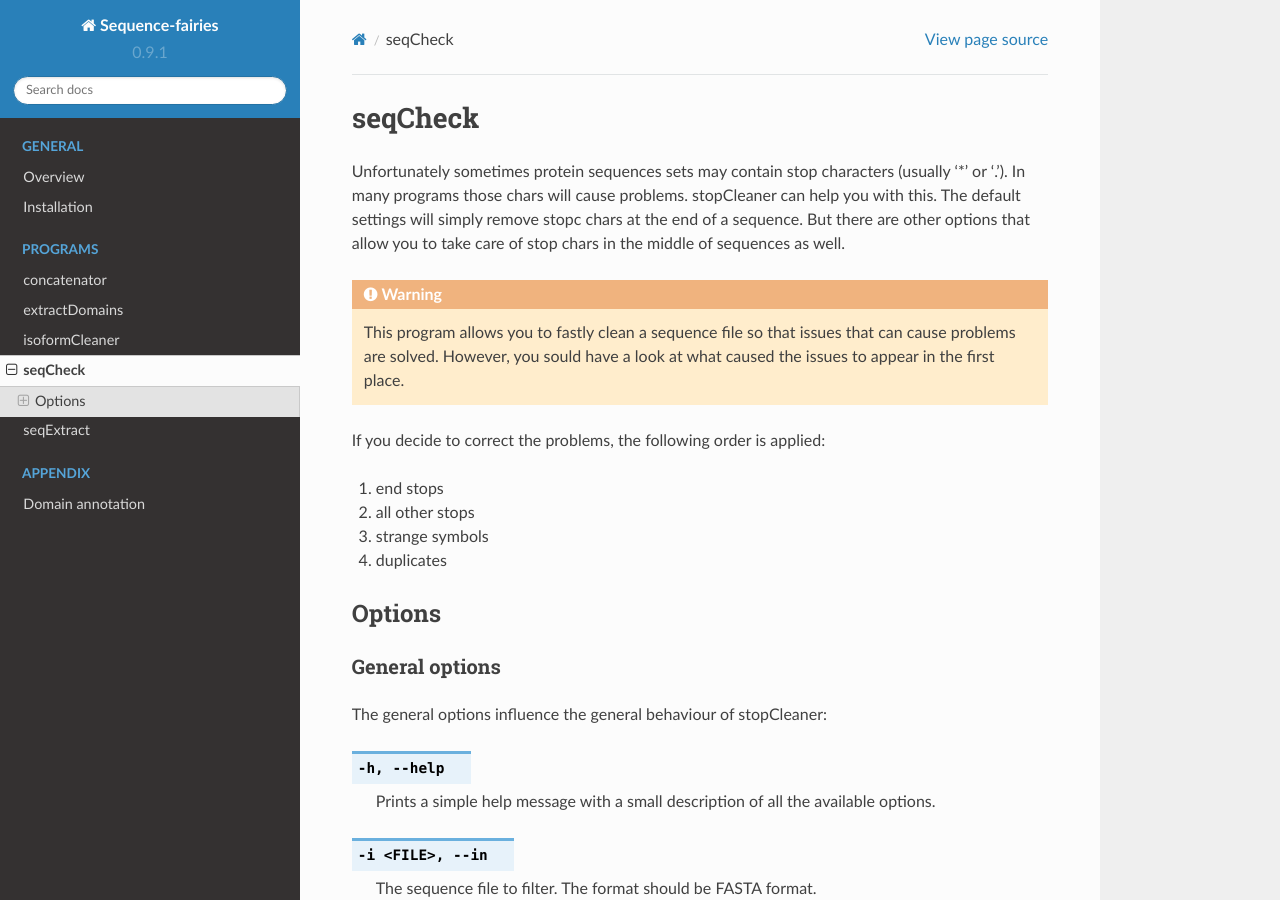
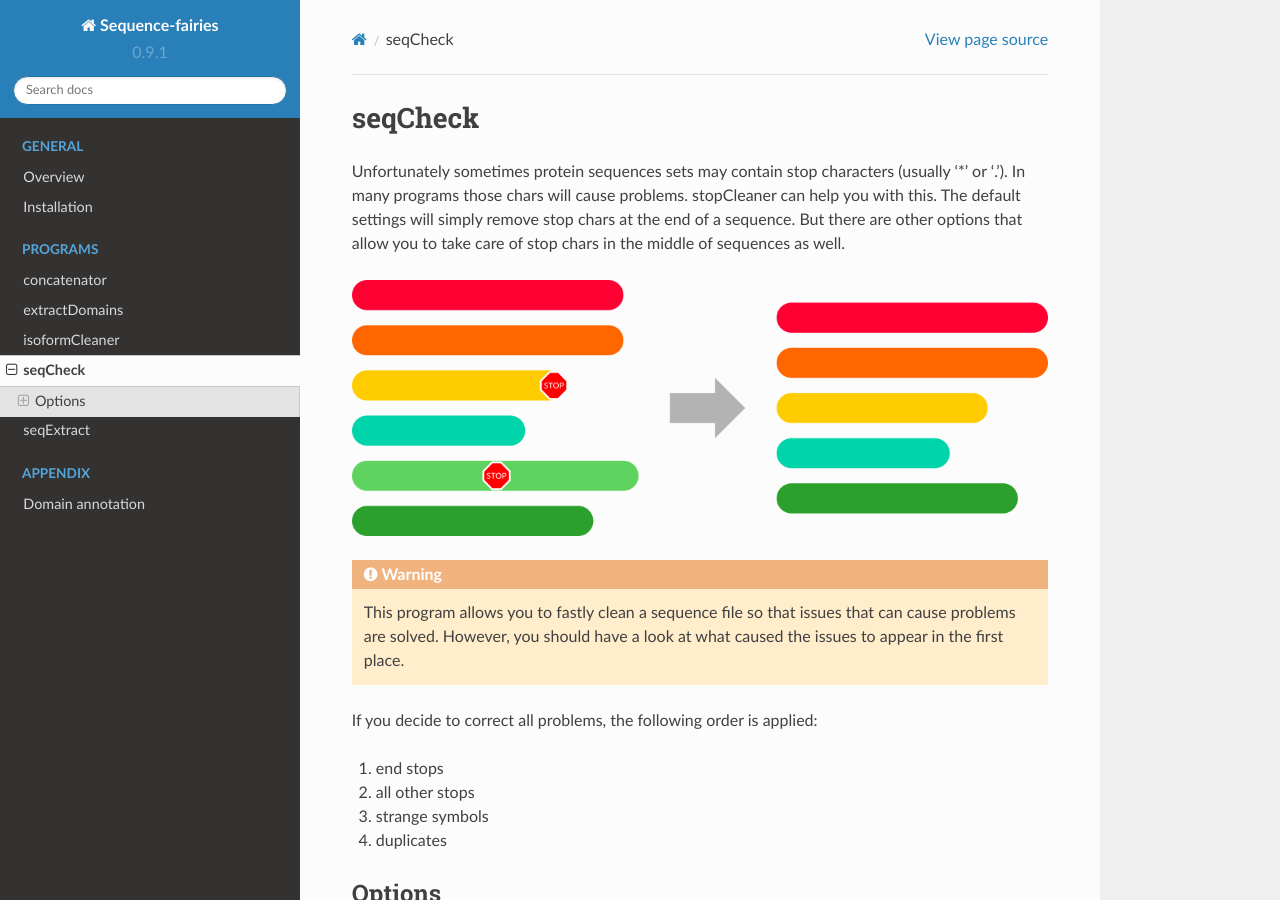
Before and after one commit to Carsten-Ke/sequence-fairies, a Sphinx documentation site: the page built from docs/source/content/seqCheck.rst, in a window 1280 px wide and 900 px high. Built offline with Sphinx 7.4.7 and the Read the Docs theme 2.0.0, drawn with Linux system fonts in a browser that asks for light colours.

Commit message:
adding graphical overview of the different programs

```diff
--- a/docs/source/content/extractDomains.rst
+++ b/docs/source/content/extractDomains.rst
@@ -7,7 +7,9 @@ extractDomains
 The purpose of this program is to extract the protein sequences of domains. The input is a domain annotation and the sequences from which to extract the domains.
 
 
-
+.. image:: ../images/extractDomains.png
+  :width: 100%
+  :alt: Graphical representation of the program
 
 =======
 Options
--- a/docs/source/content/isoformCleaner.rst
+++ b/docs/source/content/isoformCleaner.rst
@@ -6,6 +6,10 @@ isoformCleaner
 
 Often proteomes contain annotated isoforms. While in general this is a good thing, is some cases that might cause problems (e.g. when estimating the quality of a proteome with DOGMA (https://domainworld.uni-muenster.de/programs/dogma/)). In such cases it is a common approach to only keep the longest isoform of a protein and remove the others from the set. Unfortunately, there is no
 general agreement on how to mark isoforms. However, this program tries to handle the most common ways.
+
+.. image:: ../images/isoforms.png
+  :width: 100%
+  :alt: Graphical representation of the program
 
 ============
 Options
--- a/docs/source/content/seqCheck.rst
+++ b/docs/source/content/seqCheck.rst
@@ -7,14 +7,21 @@ seqCheck
 
 
 Unfortunately sometimes protein sequences sets may contain stop characters (usually '*' or '.'). In many programs those chars will cause problems. stopCleaner can help you with this. The default settings
-will simply remove stopc chars at the end of a sequence. But there are other options that allow you to take care of stop chars in the middle of sequences as well.
+will simply remove stop chars at the end of a sequence. But there are other options that allow you to take care of stop chars in the middle of sequences as well.
+
+
+
+.. image:: ../images/seqCheck.png
+  :width: 100%
+  :alt: Graphical representation of the program
+
 
 .. warning::
 
-    This program allows you to fastly clean a sequence file so that issues that can cause problems are solved. However, you sould have a look at what caused the issues to appear in the first place.
+    This program allows you to fastly clean a sequence file so that issues that can cause problems are solved. However, you should have a look at what caused the issues to appear in the first place.
 
 
-If you decide to correct the problems, the following order is applied:
+If you decide to correct all problems, the following order is applied:
 
 1. end stops
 2. all other stops
--- a/docs/source/content/seqExtract.rst
+++ b/docs/source/content/seqExtract.rst
@@ -5,6 +5,11 @@ seqExtract
 **************
 
 seqExtract is a program to extract sequences or subsequences from a given set. For large sequence files it has the option to build a index of a file for faster future access.
+
+.. image:: ../images/seqExtract.png
+  :width: 100%
+  :alt: Graphical representation of the program
+
 
 ============
 Options
```
Also changed, not shown: docs/source/content/concatenator.rst (+4 -3 lines), docs/source/content/general.rst (+9 -2 lines), docs/source/images/extractDomains.png (added), docs/source/images/extractDomains.svg (added), docs/source/images/graphicalOverview.png (added), docs/source/images/graphicalOverview.svg (added), docs/source/images/isoforms.png (added), docs/source/images/isoforms.svg, docs/source/images/seqCheck.png (added), docs/source/images/seqCheck.svg (added), docs/source/images/seqExtract.png (added), docs/source/images/seqExtract.svg (added).
